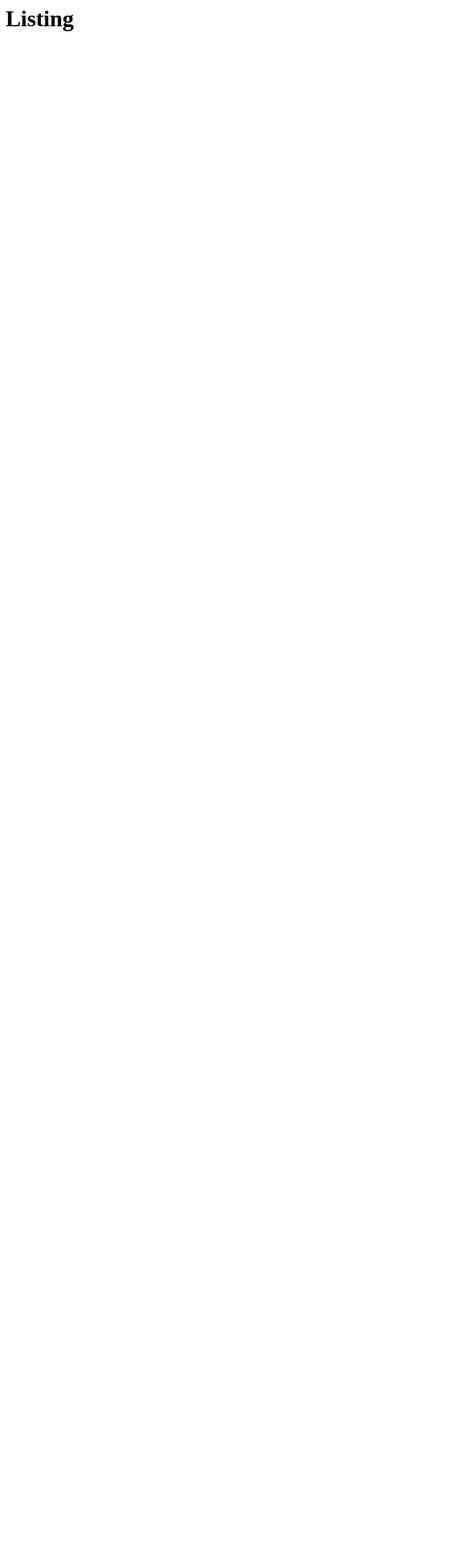
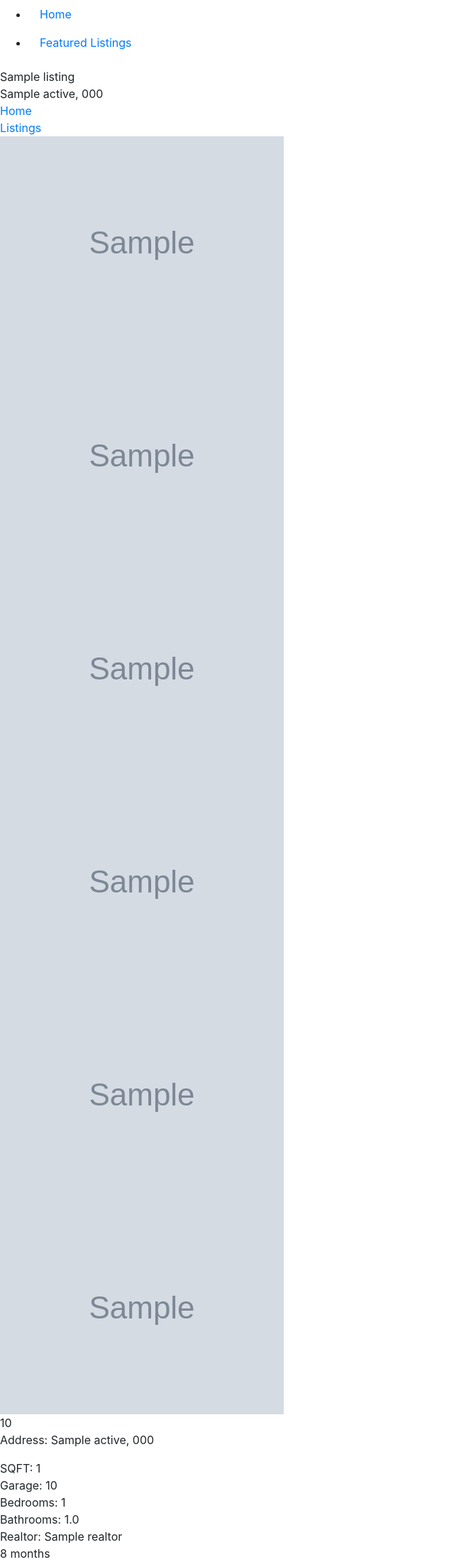
Before and after one commit to nancyruya/Django---Real-Estate, a Django app: page /listings/1 in a window 1280 px wide. Before the commit the part shown is almost empty. Shown: the whole page at 71% size, without its empty margins (0-640 px from the left). Before the commit the page ends 44 px from the top, so only its background shows below. Run offline with Django 3.2, Linux system fonts and the light colour scheme; tables that the repository leaves empty hold one stand-in row (values such as "Sample post"); grey boxes marked "Sample" are stand-in pictures; some libraries are stand-ins or nearby versions.

Commit message:
listing page

```diff
--- a/listings/views.py
+++ b/listings/views.py
@@ -1,4 +1,4 @@
-from django.shortcuts import render
+from django.shortcuts import get_object_or_404, render
 from django.core.paginator import EmptyPage, PageNotAnInteger, Paginator
 
 from .models import Listing
@@ -16,7 +16,12 @@
     return render(request, 'listings/listings.html', context)
 
 def listing(request, listing_id):
-    return render(request, 'listings/listing.html')
+    listing = get_object_or_404(Listing, pk=listing_id)
+
+    context = {
+        'listing': listing
+    }
+    return render(request, 'listings/listing.html', context)
 
 def search(request):
     return render(request, 'listings/search.html')
--- a/templates/listings/listing.html
+++ b/templates/listings/listing.html
@@ -1 +1,75 @@
-<h1>Listing</h1>
+{% extends 'base.html' %}
+
+{% load humanize %}
+
+{% block content %}
+<section>
+    <div>
+        {{ listing.title }}
+    </div>
+    <div>
+        {{ listing.city }} {{ listing.state }}, {{ listing.zipcode }}
+    </div>
+</section>
+
+<!-- Breadcrumb -->
+<div>
+    <a href="{% url 'index' %}">Home</a>
+</div>
+<div>
+    <a href="{% url 'listings' %}">Listings</a>
+</div>
+<!-- Thumbnails -->
+{% if listing.photo_1 %}
+<div>
+    <a href="{{ listing.photo_1.url }}" data-lightbox="home-images">
+        <img src="{{ listing.photo_1.url }}" class="img-fluid">
+    </a>
+</div>
+{% endif %}
+{% if listing.photo_2 %}
+<div>
+    <a href="{{ listing.photo_2.url }}" data-lightbox="home-images">
+        <img src="{{ listing.photo_2.url }}" class="img-fluid">
+    </a>
+</div>
+{% endif %}
+{% if listing.photo_3 %}
+<div>
+    <a href="{{ listing.photo_3.url }}" data-lightbox="home-images">
+        <img src="{{ listing.photo_3.url }}" class="img-fluid">
+    </a>
+</div>
+{% endif %}
+{% if listing.photo_4 %}
+<div>
+    <a href="{{ listing.photo_4.url }}" data-lightbox="home-images">
+        <img src="{{ listing.photo_4.url }}" class="img-fluid">
+    </a>
+</div>
+{% endif %}
+{% if listing.photo_5 %}
+<div>
+    <a href="{{ listing.photo_5.url }}" data-lightbox="home-images">
+        <img src="{{ listing.photo_5.url }}" class="img-fluid">
+    </a>
+</div>
+{% endif %}
+{% if listing.photo_6 %}
+<div>
+    <a href="{{ listing.photo_6.url }}" data-lightbox="home-images">
+        <img src="{{ listing.photo_6.url }}" class="img-fluid">
+    </a>
+</div>
+{% endif %}
+
+<span>{{ listing.price | intcomma }}</span>
+        <p>Address: {{ listing.city}} {{ listing.state}}, {{ listing.zipcode}}</p>
+        <div>SQFT: {{ listing.sqft}}</div>
+        <div>Garage: {{ listing.garage}}</div>
+        <div>Bedrooms: {{ listing.bedrooms}}</div>
+        <div>Bathrooms: {{ listing.bathrooms}}</div>
+        <div>Realtor: {{ listing.realtor }}</div>
+        <div>{{ listing.list_date | timesince }}</div>
+
+{% endblock %}
```
